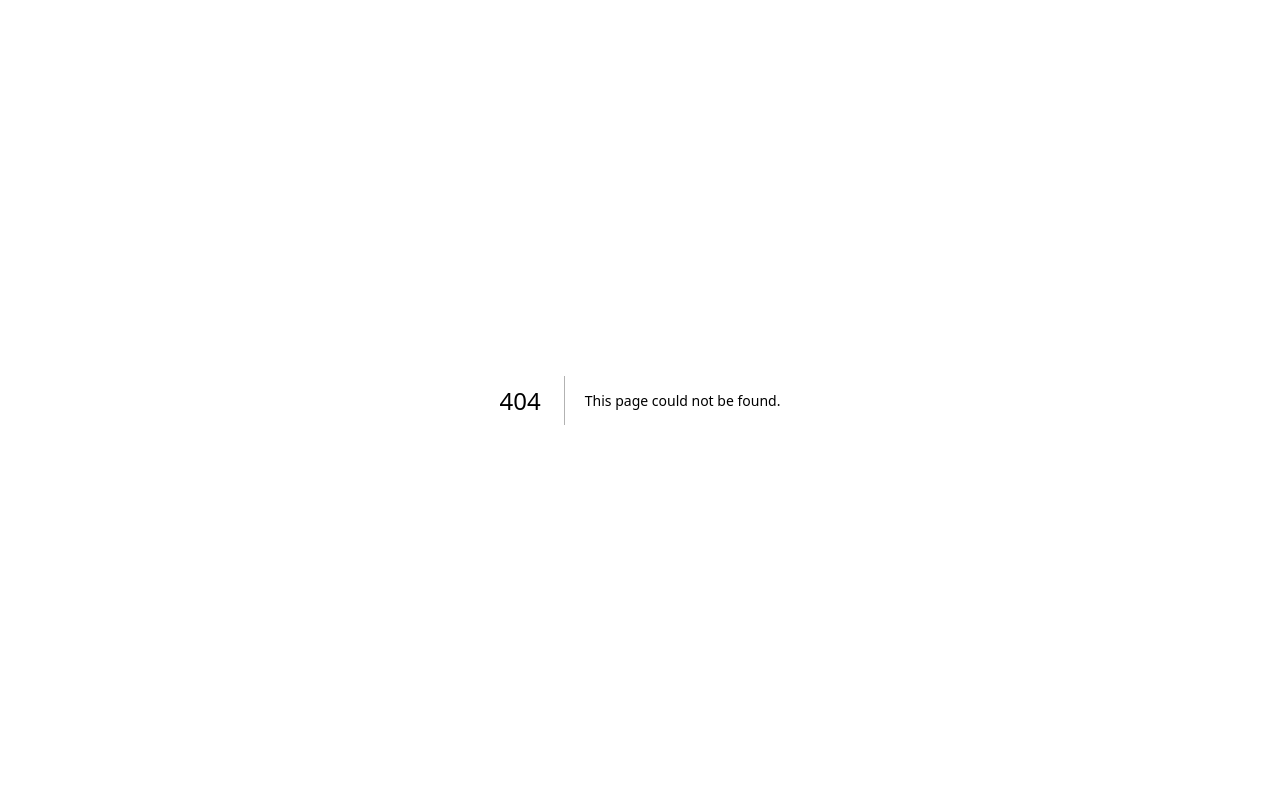
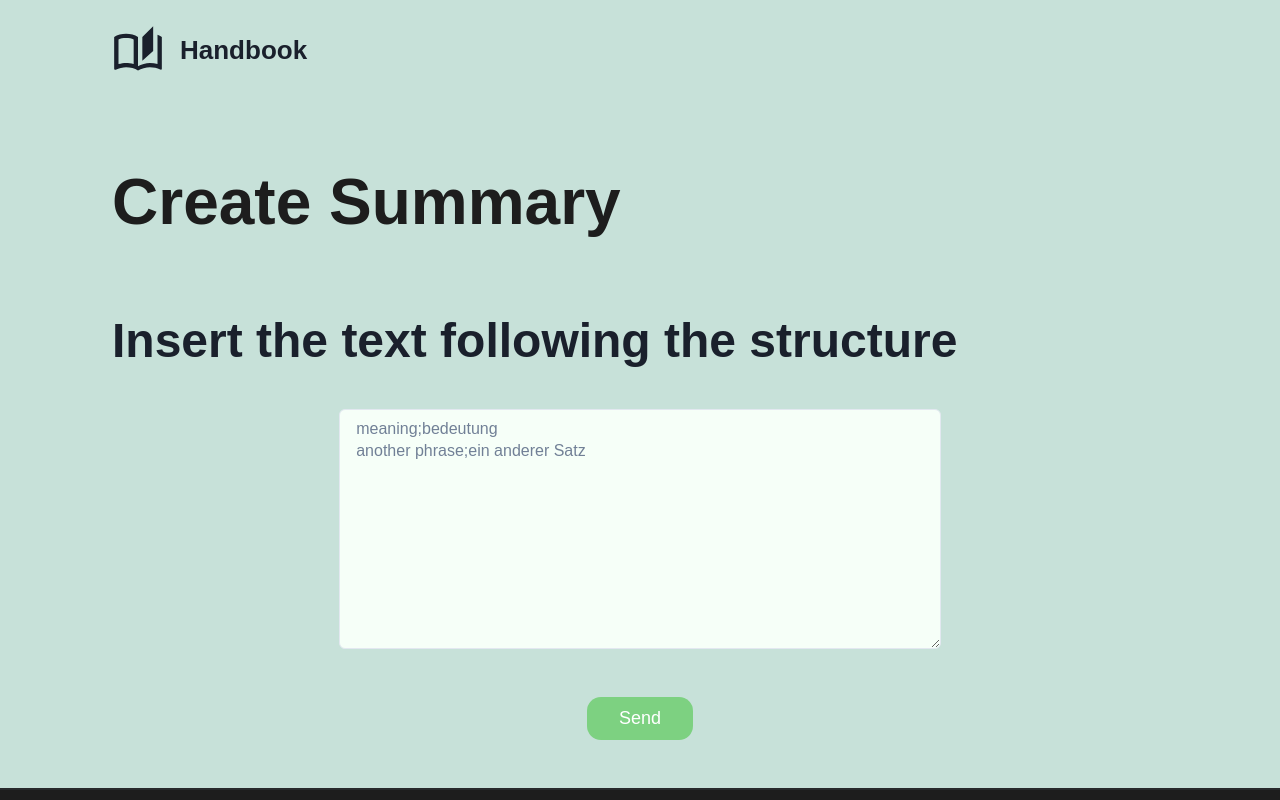
Before and after one commit to victorianope/lisa-spanish-front, a Next.js app: page /summary in a window 1280 px wide. Before the commit this address had no page. Shown: the top 800 px of the page. Built offline with nearby package versions, Linux system fonts and the light colour scheme.

Commit message:
feat: summary page

```diff
--- a/components/home/index.tsx
+++ b/components/home/index.tsx
@@ -32,6 +32,9 @@ const Home = () => (
       <Flex justifyContent={{ base: 'center', lg: 'end' }}>
         <TestCard title={'Tests'} image={studyImage.src} link={'/tests'} />
       </Flex>
+      <Flex justifyContent={{ base: 'center', lg: 'end' }}>
+        <TestCard title={'Create Summary'} image={studyImage.src} link={'/summary'} />
+      </Flex>
     </SimpleGrid>
   </Container>
 );
--- /dev/null
+++ b/components/summary/index.tsx
@@ -0,0 +1,68 @@
+import { Box, Button, Container, Flex, Icon, SimpleGrid, Text, Textarea } from '@chakra-ui/react';
+import { mdiHeart } from '@mdi/js';
+import { useState } from 'react';
+
+interface SummaryInterface {
+  english: string;
+  german: string;
+}
+
+const Summary = () => {
+  const [summaryText, setSummaryText] = useState('');
+  const [parsedText, setParsedText] = useState<SummaryInterface[]>([]);
+
+  return (
+    <Container maxWidth={{ base: '100%', lg: '90%', xl: '85%' }}>
+      <Box textColor={'#1d1d1d'} mt={'64px'} mb={'64px'} px={{ base: 8, lg: 0 }}>
+        <Box as={'span'} lineHeight={1.2} fontSize={64} fontWeight={700}>
+          Create Summary
+        </Box>
+      </Box>
+
+      {parsedText.length !== 0 && (
+        <Box>
+          <Box></Box>
+        </Box>
+      )}
+
+      <Text fontSize={'48px'} fontWeight={600} mb={8}>
+        Insert the text following the structure
+      </Text>
+      <Container maxWidth={{ base: '100%', lg: '80%', xl: '60%' }}>
+        <Textarea
+          bgColor={'#F6FFF8'}
+          placeholder={`meaning;bedeutung
+another phrase;ein anderer Satz`}
+          onChange={e => setSummaryText(e.target.value)}
+          value={summaryText}
+          minH={'30vh'}
+        />
+        <Flex justifyContent={'center'} my={'3rem'}>
+          <Box
+            onClick={() => {
+              setParsedText(
+                summaryText.split('\n').map(summaryTextItem => {
+                  const separatedText = summaryTextItem.split(',');
+                  return { english: separatedText[0], german: separatedText[1] };
+                })
+              );
+            }}
+            bgColor={'#7DD181'}
+            textColor={'white'}
+            px={8}
+            py={2}
+            borderRadius={'14px'}
+            fontSize={'18px'}
+            fontWeight={500}
+            cursor={'pointer'}
+            _hover={{ bgColor: '#7DD181' }}
+          >
+            Send
+          </Box>
+        </Flex>
+      </Container>
+    </Container>
+  );
+};
+
+export default Summary;
--- /dev/null
+++ b/pages/summary.tsx
@@ -0,0 +1,14 @@
+import { Box } from '@chakra-ui/react';
+
+import Layout from '../components/elements/Layout';
+import Summary from '../components/summary';
+
+const SummaryPage = () => (
+  <Box bgColor={'#c7e1d9'}>
+    <Layout title="Summary / Lisa's Handbook" showFooter>
+      <Summary />
+    </Layout>
+  </Box>
+);
+
+export default SummaryPage;
```
